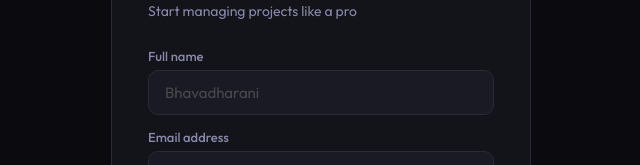
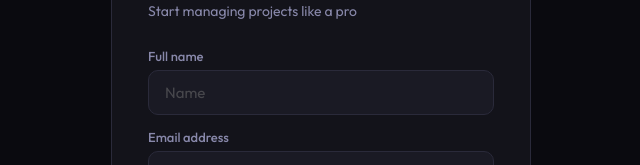
Before and after one commit to BHAVADHARANI-S01/Devboard, a React (Create React App) app in the folder client/: page /register in a window 1280 px wide. Shown: the part 239-404 px from the top of the page, without its empty margins (319-959 px from the left). Built offline with nearby package versions, Linux system fonts and the light colour scheme.

Commit message:
new commit

```diff
--- a/client/src/pages/Register.js
+++ b/client/src/pages/Register.js
@@ -65,7 +65,7 @@ const Register = () => {
               <input
                 type="text" value={name} onChange={(e) => setName(e.target.value)}
                 onFocus={() => setFocused("name")} onBlur={() => setFocused("")}
-                required placeholder="Bhavadharani" style={inputStyle("name")}
+                required placeholder="Name" style={inputStyle("name")}
               />
             </div>
 
```
